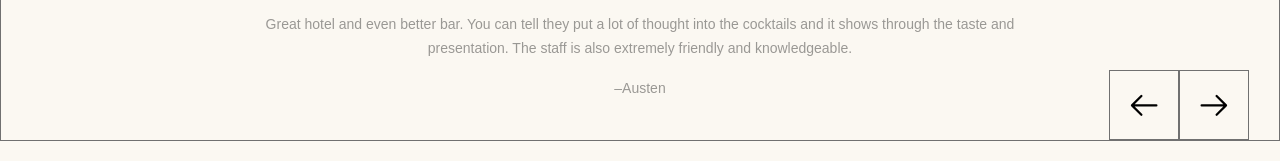
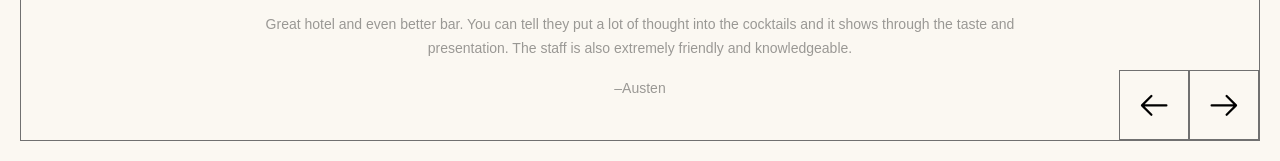
Before and after one commit to Ershivnandan/Delphi-hotel-frontend, a React (Vite) app: page /#/ in a window 1280 px wide. Shown: the part 3659-3820 px from the top of the page. Built offline with nearby package versions, Linux system fonts and the light colour scheme.

Commit message:
Events and Feedback seciton completed

```diff
--- a/src/AllRoutes/Home/Homepage.jsx
+++ b/src/AllRoutes/Home/Homepage.jsx
@@ -26,10 +26,10 @@ const Homepage = () => {
       <section className="flex">
         <AllRooms/>
       </section>
-      <section>
+      <section className="">
         <Dining/>
       </section>
-      <section>
+      <section className="px-5">
         <Events/>
       </section>
     </div>
--- a/src/Components/HomePageComponents/Events/Events.jsx
+++ b/src/Components/HomePageComponents/Events/Events.jsx
@@ -48,7 +48,8 @@ const Events = () => {
   const { heading, text, review } = SliderData[currentIndex];
 
   return (
-    <div className="px-5 border-r-1 border-l-1 border-b-1 border-solid border-[#707070] mt-10 mb-5">
+    <>
+      <div className="border-r-1 border-l-1 border-b-1 border-solid border-[#707070] mt-10 mb-5">
         <div className="flex justify-center xl:flex-row lg:flex-row md:flex-col sm:flex-col xs:flex-col bg-[#254844]">
           <div className="xl:w-[70%] lg:w-[70%] md:w-full sm:w-full xs:w-full">
             <img
@@ -75,8 +76,8 @@ const Events = () => {
                 <div className="mt-4">
                   <p className="text-sm leading-6">
                     Let your palate decide what’s on the table—classic American
-                  diner fare, Japanese-omakase creations, or some light bites to
-                  get started.
+                    diner fare, Japanese-omakase creations, or some light bites
+                    to get started.
                   </p>
                 </div>
                 <div className="pt-5 relative z-10">
@@ -98,7 +99,7 @@ const Events = () => {
         <div className="flex justify-center text-black">
           <div className="mt-20">
             <p className="text-center text-5xl">Experience Seekers Speak</p>
-          <div className="flex justify-center items-center text-center mt-10 mb-10 translate-x-1/4 w-2/3">
+            <div className="flex justify-center items-center text-center xl:mt-10 lg:mt-10 md:mt-5 sm:mt-5 xs:mt-5 mb-10 xl:translate-x-1/4 lg:translate-x-1/4 md:translate-x-0 sm:translate-x-0 xs:translate-x-0 xl:w-2/3 lg:w-2/3 md:w-full sm:w-full xs:w-full">
               <motion.div
                 key={currentIndex}
                 initial={{ opacity: 0 }}
@@ -116,8 +117,10 @@ const Events = () => {
                 </div>
               </motion.div>
             </div>
+          </div>
+        </div>
         <div className="relative">
-            <div className="xl:absolute lg:absolute md:relative sm:relative xs:relative bottom-0 right-0 flex justify-center sm:justify-end xs:justify-center">
+          <div className="xl:absolute lg:absolute md:relative sm:relative xs:relative bottom-0 right-0 flex justify-center sm:justify-center xs:justify-center">
             <div
               className="border-1 border-[#707070] px-4 py-4 hover:px-[15px] hover:py-[15px] text-black border-solid hover:bg-[#254844] hover:text-white cursor-pointer"
               onClick={handlePrevSlide}
@@ -133,8 +136,7 @@ const Events = () => {
           </div>
         </div>
       </div>
-      </div>
-    </div>
+    </>
   );
 };
 
```
Lines whose indentation alone changed are shown as unchanged.
